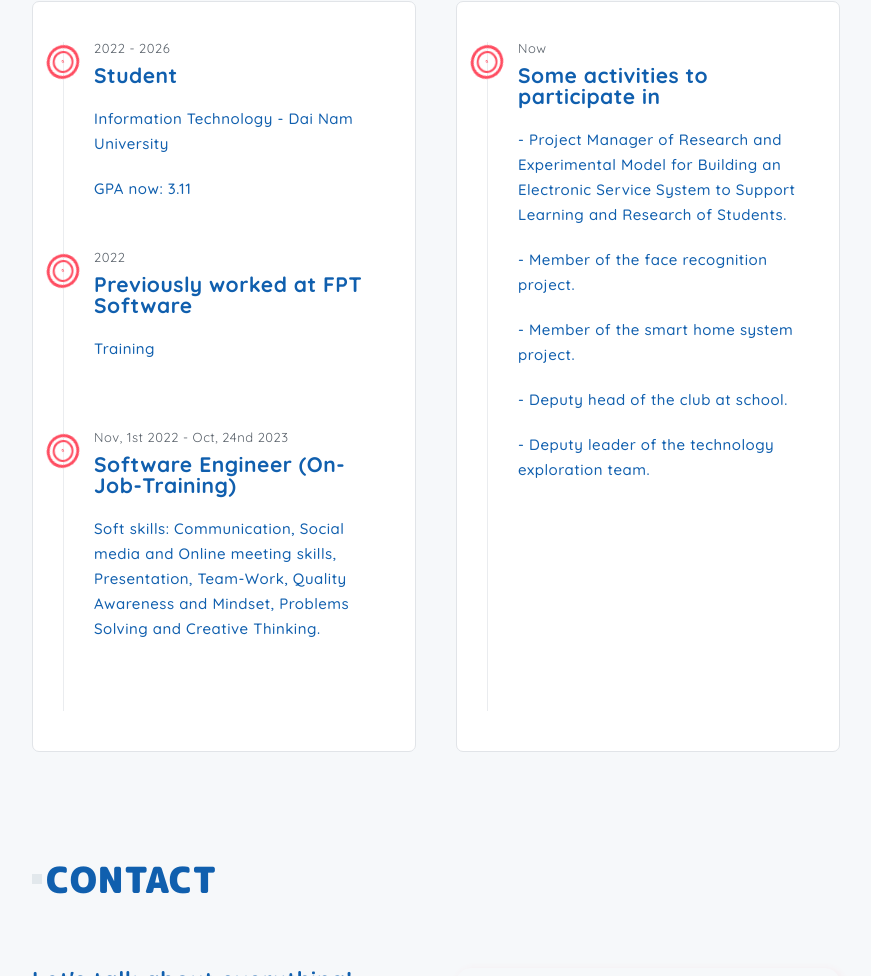
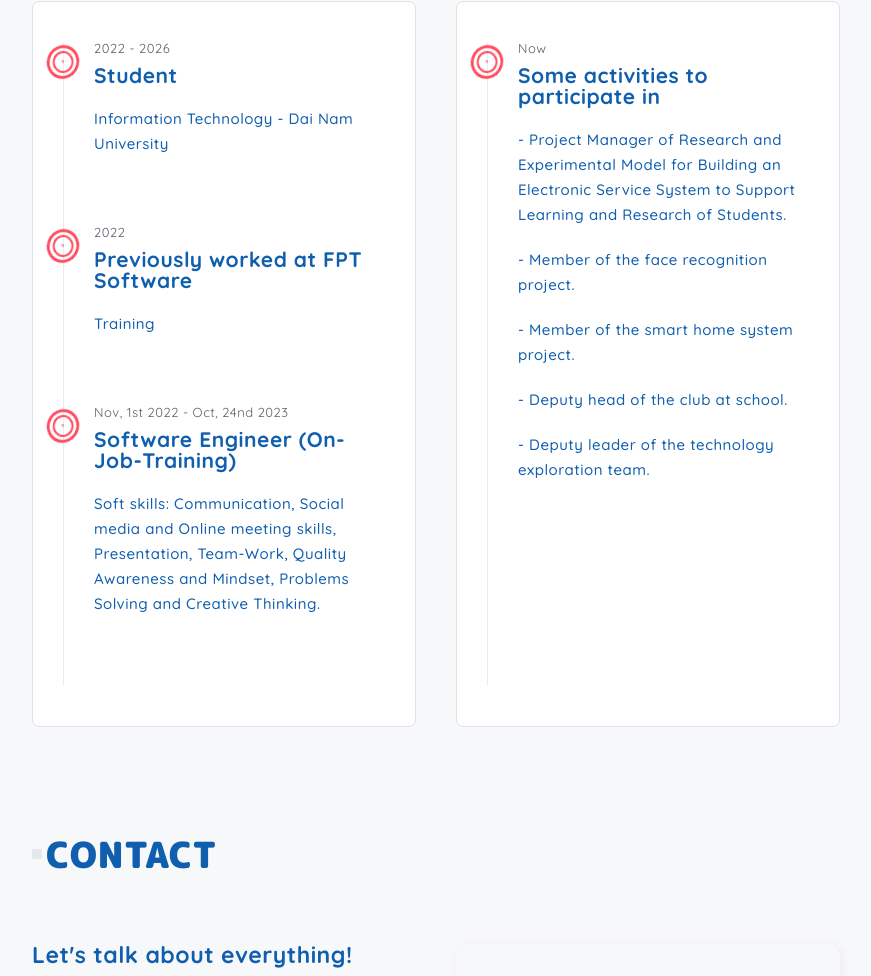
Before and after one commit to VieVenturer/MyProfile, a plain HTML site: page index.htm in a window 1280 px wide. Shown: the part 1825-2801 px from the top of the page, without its empty margins (349-1220 px from the left). Drawn offline with nearby package versions, Linux system fonts and the light colour scheme; files that its build step writes are made by us from their sources; grey boxes are pictures that could not be loaded.

Commit message:
Update index.htm

```diff
--- a/index.htm
+++ b/index.htm
@@ -339,7 +339,7 @@
               <h3 class="title">Student</h3>
               <p>Information Technology - Dai Nam University</p>
               <p>
-                GPA now: 3.11
+
               </p>
             </div>
 
```
